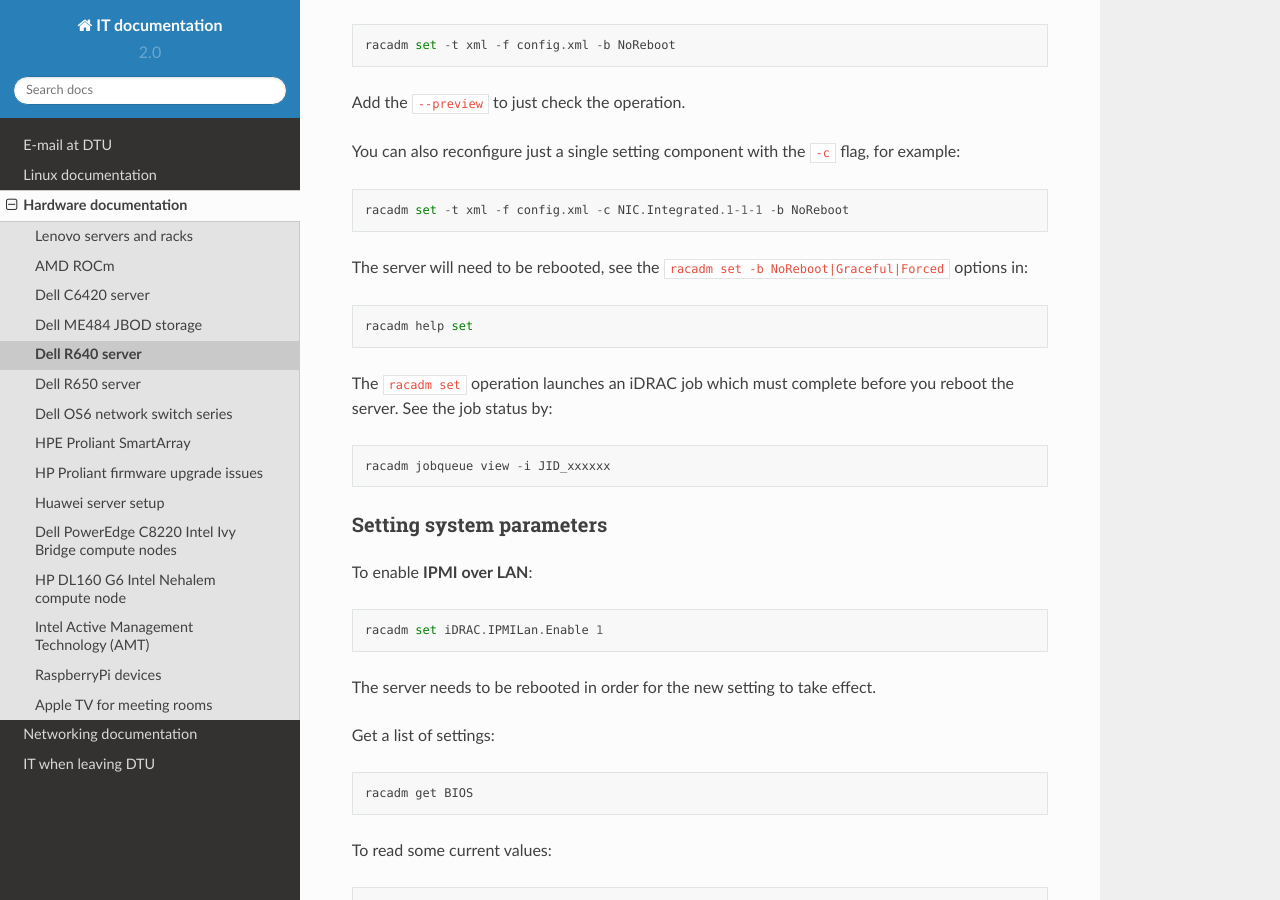
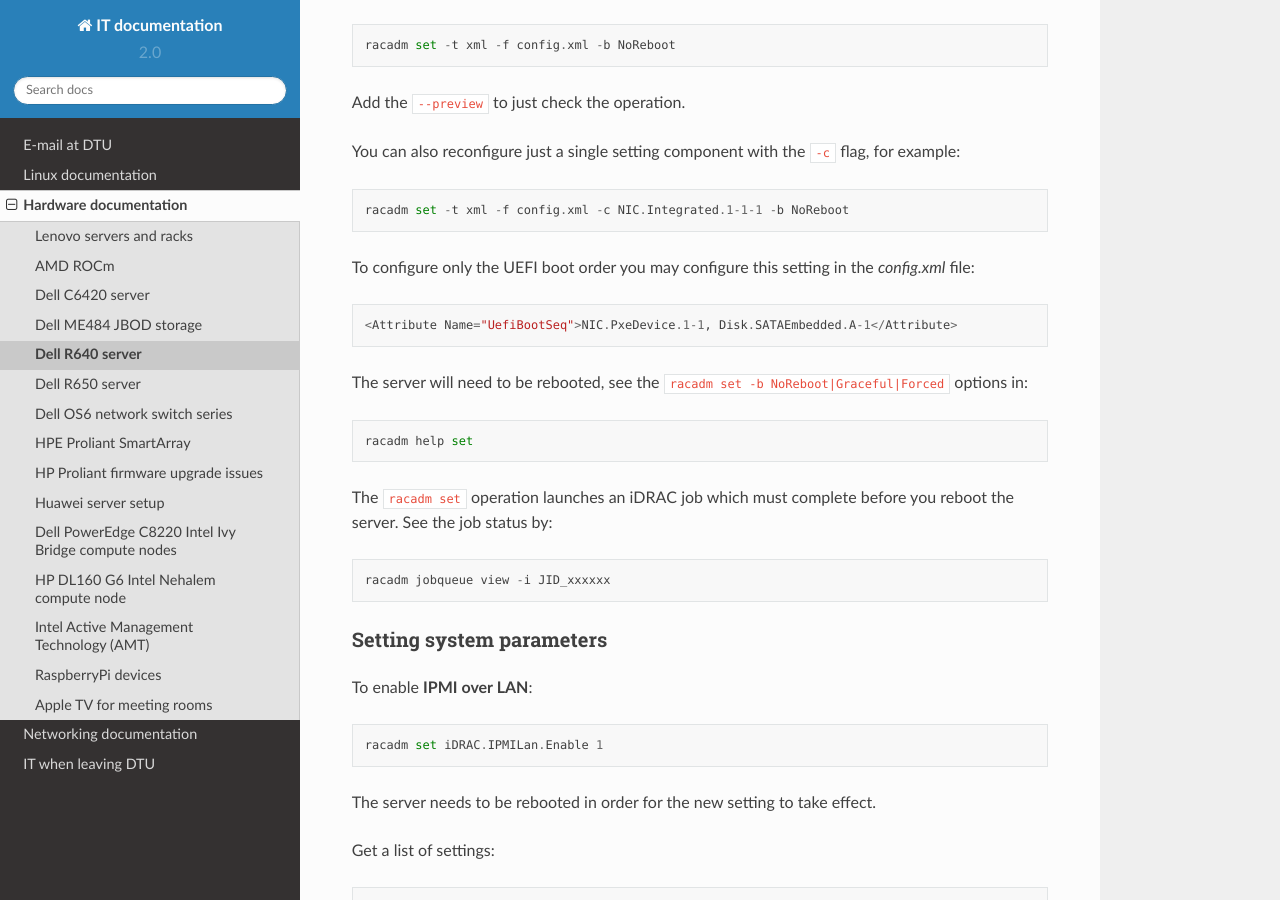
Before and after one commit to OleHolmNielsen/ITwiki, a Sphinx documentation site: the page built from docs/Dell_R640.rst, in a window 1280 px wide and 900 px high, scrolled down 4504 px. Built offline with Sphinx 7.4.7 and the Read the Docs theme 2.0.0, drawn with Linux system fonts in a browser that asks for light colours.

Commit message:
Configure bios.bootsettings.UefiBootSeq

```diff
--- a/docs/Dell_R640.rst
+++ b/docs/Dell_R640.rst
@@ -161,6 +161,10 @@ Add the ``--preview`` to just check the operation.
 You can also reconfigure just a single setting component with the ``-c`` flag, for example::
 
   racadm set -t xml -f config.xml -c NIC.Integrated.1-1-1 -b NoReboot
+
+To configure only the UEFI boot order you may configure this setting in the `config.xml` file::
+
+  <Attribute Name="UefiBootSeq">NIC.PxeDevice.1-1, Disk.SATAEmbedded.A-1</Attribute>
 
 The server will need to be rebooted, see the ``racadm set -b NoReboot|Graceful|Forced`` options in::
 
```
